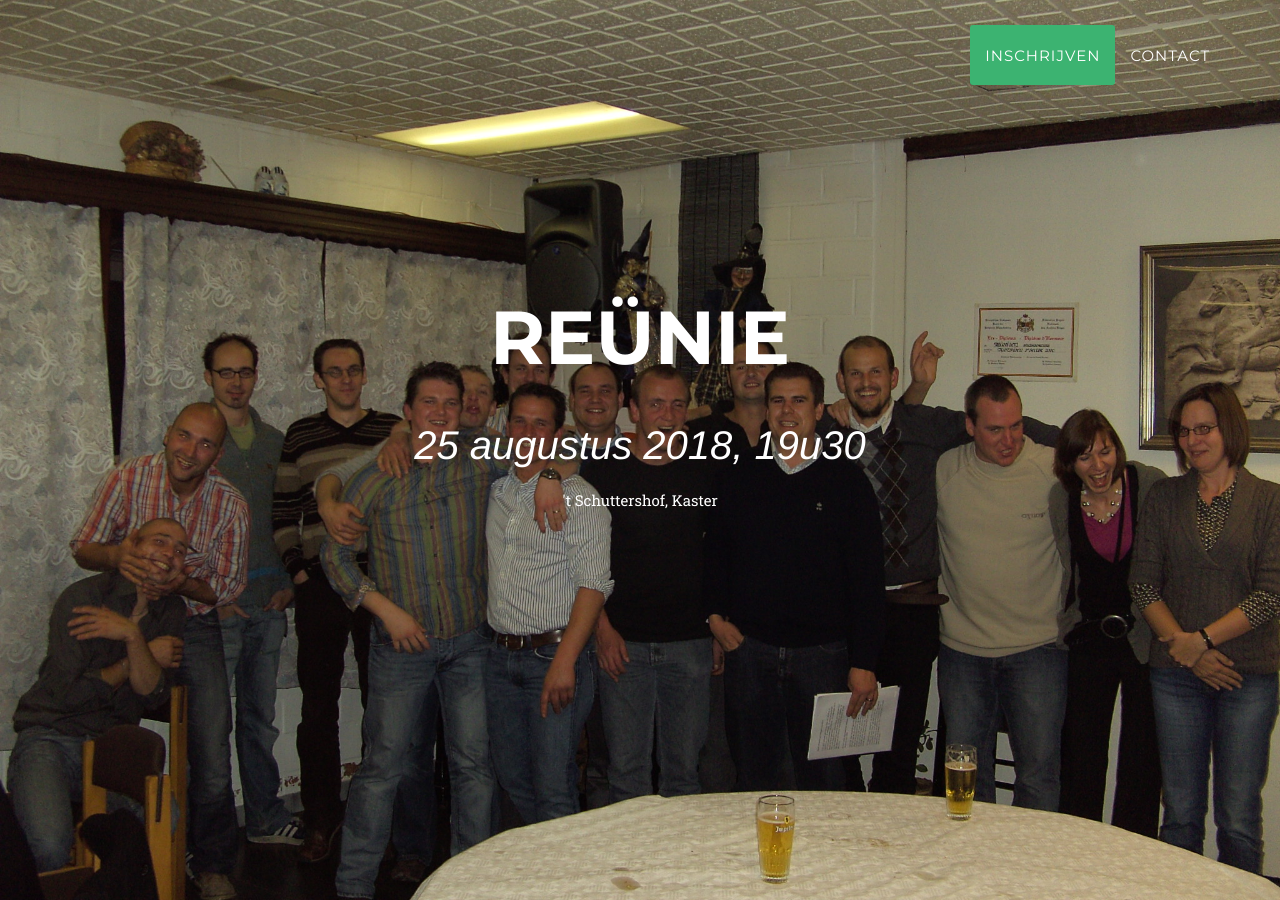
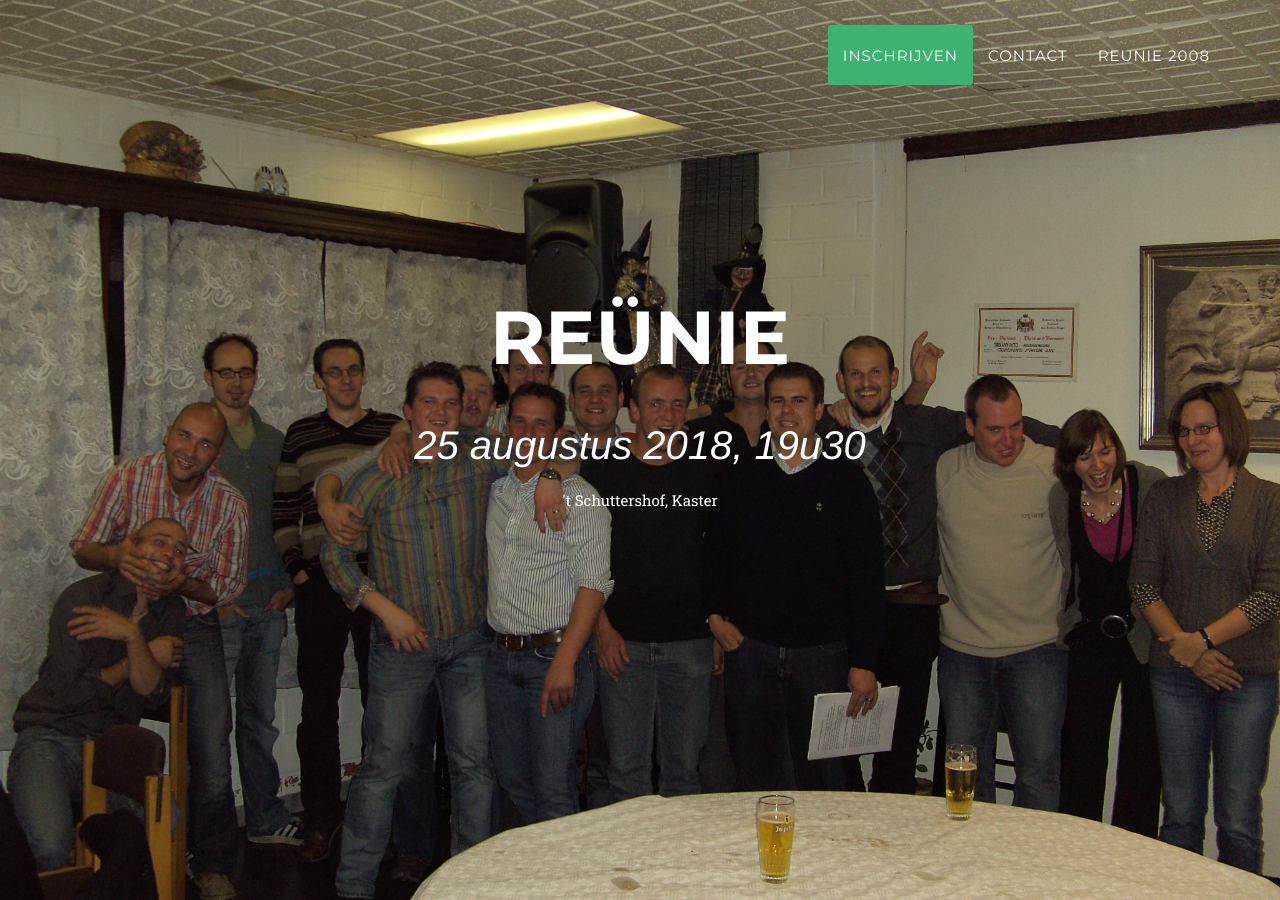
Before and after one commit to ingooigem1978/ingooigem1978.github.io, a Jekyll site: the page built from index.html, in a window 1280 px wide and 900 px high. Built offline with Jekyll 4.4.1, drawn with Linux system fonts in a browser that asks for light colours; some web fonts are replaced.

Commit message:
added 2008 to menu.

```diff
--- a/_includes/2017_data/header-home.html
+++ b/_includes/2017_data/header-home.html
@@ -23,6 +23,9 @@
                     <li>
                         <a class="page-scroll" href="#contact">Contact</a>
                     </li>
+                    <li>
+                        <a class="page-scroll" href="/reunie-2008">Reunie 2008</a>
+                    </li>
                 </ul>
             </div>
             <!-- /.navbar-collapse -->
```
